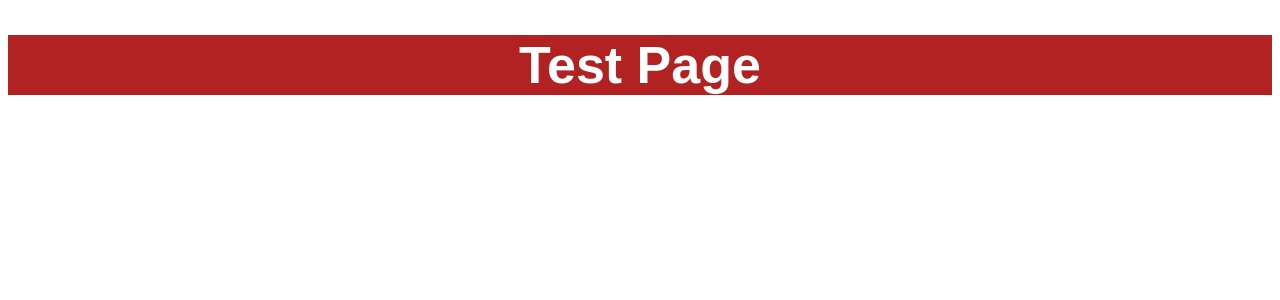
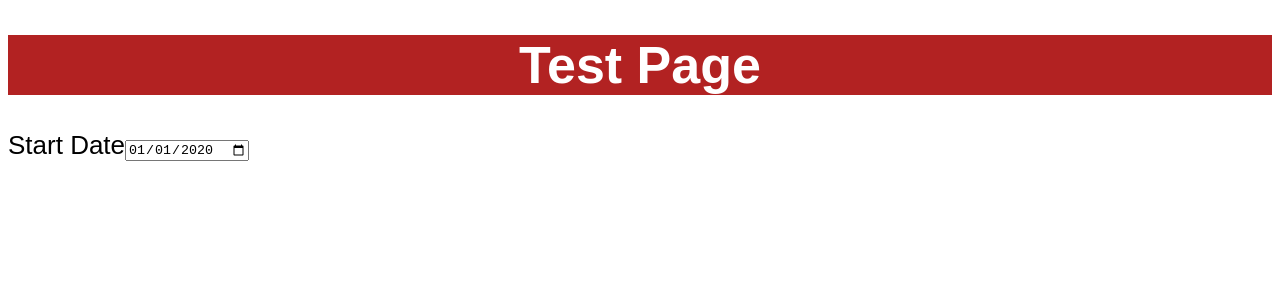
Before and after one commit to trevorsmithdev/ReactFromScratch, a React app: page / in a window 1280 px wide. Shown: the top 300 px of the page. Built offline with nearby package versions, Linux system fonts and the light colour scheme.

Commit message:
add a test .tsx component - date picker w/ state test

```diff
--- /dev/null
+++ b/src/TypescriptTest.tsx
@@ -0,0 +1,23 @@
+import React, { useState, useEffect } from 'react';
+
+const TypescriptTest: React.FC<{}> = () => {
+
+    const [date, setDate] = useState<string>('2020-01-01');
+
+    useEffect(() => {
+        console.log(date);
+    })
+
+    return (
+        <div className={'typescript-test'}>
+            <form>
+                <label>
+                    Start Date
+                    <input type="date" value={date} onChange={e => setDate(e.target.value)} />
+                </label>
+            </form>
+        </div>
+    )
+}
+
+export default TypescriptTest;
--- a/src/test.jsx
+++ b/src/test.jsx
@@ -1,7 +1,14 @@
 import React from 'react';
+import TypeScriptTest from './TypescriptTest.tsx';
 
 const Test = () => {
-  return <h1>Test Page</h1>;
+  return (
+    <div className={'test-page'}>
+        <h1>Test Page</h1>
+        <TypeScriptTest />
+    </div>
+
+  )
 };
 
 export default Test;
```
